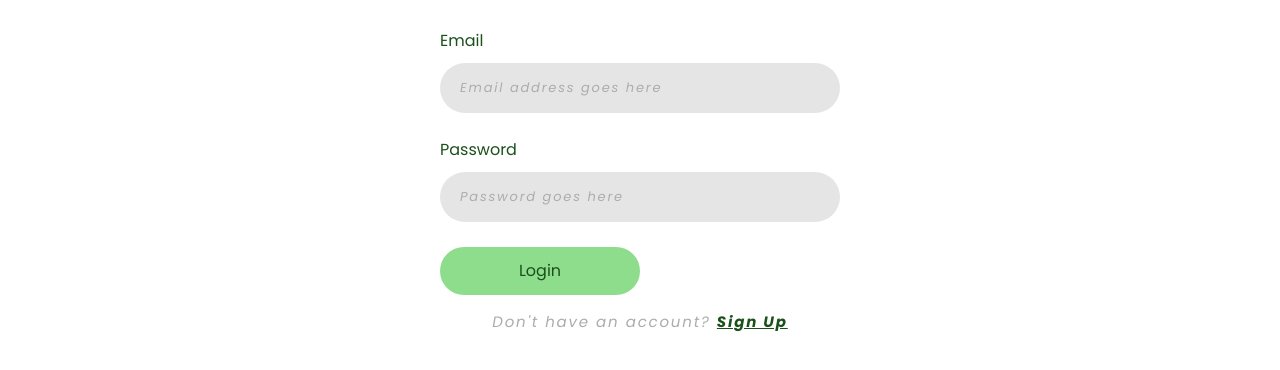
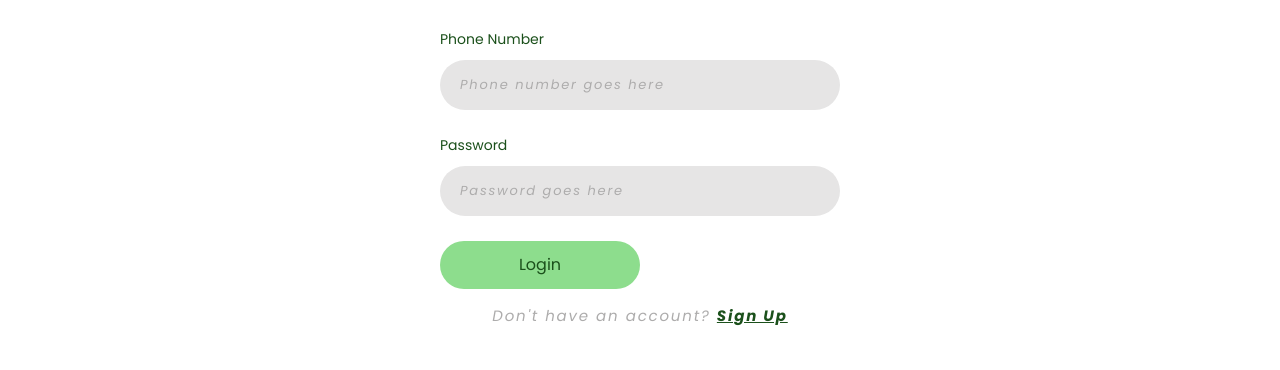
Before and after one commit to WilliamsOchu/powerzone, a website: page frontend/public/login.html in a window 1280 px wide. Shown: the part 224-594 px from the top of the page. Drawn offline with nearby package versions, Linux system fonts and the light colour scheme.

Commit message:
changes made to login and signup

```diff
--- a/frontend/public/login.html
+++ b/frontend/public/login.html
@@ -53,12 +53,12 @@
                 <form action="" hx-get="">
                     <fieldset>
                         <div class="mail">
-                            <label for="email">Email</label>
-                            <input type="email" name="email" id="" placeholder="Email address goes here">
+                            <label for="tel">Phone Number</label>
+                            <input type="tel" name="tel" id="" placeholder="Phone number goes here" required>
                         </div>
                         <div class="password">
                             <label for="password">Password</label>
-                            <input type="password" name="" id="" placeholder="Password goes here">
+                            <input type="password" name="" id="" placeholder="Password goes here" required>
                         </div>
                     </fieldset>
 
--- a/frontend/src/assets/styles/login.css
+++ b/frontend/src/assets/styles/login.css
@@ -16,6 +16,7 @@
 label {
     margin-bottom: 10px;
     color: rgb(27, 80, 27);
+    font-size: 14px;
 }
 
 
--- a/frontend/src/assets/styles/signup.css
+++ b/frontend/src/assets/styles/signup.css
@@ -25,6 +25,7 @@
 label {
     margin-bottom: 5px;
     color: rgb(27, 80, 27);
+    font-size: 14px;
 }
 
 input {
```
Also changed, not shown: frontend/public/registration.html (+8 -7 lines).
